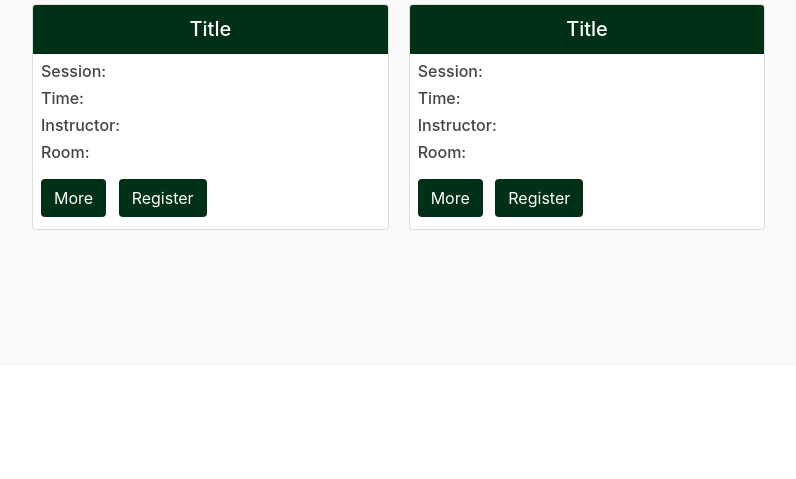
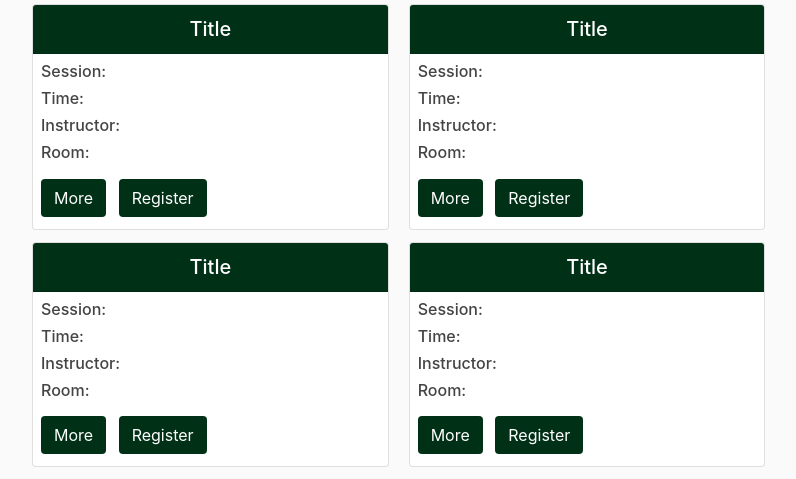
Before and after one commit to jmeyre/UYP, a Flask app: page /class_search in a window 1280 px wide. Shown: the part 434-913 px from the top of the page, without its empty margins (53-849 px from the left). Before the commit the page ends 664 px from the top, so only its background shows below. Run offline with Flask 2, Linux system fonts and the light colour scheme; parts of the project's set-up code (start-up, migrations or seed data) failed here and were passed over; some libraries are stand-ins or nearby versions.

Commit message:
Added a button with conditional rendering to add a new class

```diff
--- a/uyp/routes.py
+++ b/uyp/routes.py
@@ -28,7 +28,7 @@ def home():
 
 @app.route('/class_search')
 def class_search():
-    return render_template('class_search.html')
+    return render_template('class_search.html', title='Class Search')
 
 
 @app.route('/create_account', methods=['GET', 'POST'])
--- a/uyp/templates/class_search.html
+++ b/uyp/templates/class_search.html
@@ -8,11 +8,41 @@
         </ol>
     </nav>
 
+
     <div class="row">
         <h1 class="col-md-12 text-center">Class Search</h1>
     </div>
 
+
+    {% if current_user.category == 'Staff' %}
+        <div class="row">
+            <button type="button" class="ml-2 mt-2 mb-2 btn text-white bg-baylor-green-std">Add a new class</button>
+        </div>
+    {% endif %}
+
     <div class="card-columns">
+        <div class="card">
+            <div class="card-title">
+                <h5 class="card-header text-center text-white bg-baylor-green-std">Title</h5>
+                <h6 class="card-text ml-2 mt-2">Session:</h6>
+                <h6 class="card-text ml-2">Time:</h6>
+                <h6 class="card-text ml-2">Instructor:</h6>
+                <h6 class="card-text ml-2">Room:</h6>
+                <button type="button" class="ml-2 mt-2 btn text-white bg-baylor-green-std">More</button>
+                <button type="button" class="ml-2 mt-2 btn text-white bg-baylor-green-std">Register</button>
+            </div>
+        </div>
+        <div class="card">
+            <div class="card-title">
+                <h5 class="card-header text-center text-white bg-baylor-green-std">Title</h5>
+                <h6 class="card-text ml-2 mt-2">Session:</h6>
+                <h6 class="card-text ml-2">Time:</h6>
+                <h6 class="card-text ml-2">Instructor:</h6>
+                <h6 class="card-text ml-2">Room:</h6>
+                <button type="button" class="ml-2 mt-2 btn text-white bg-baylor-green-std">More</button>
+                <button type="button" class="ml-2 mt-2 btn text-white bg-baylor-green-std">Register</button>
+            </div>
+        </div>
         <div class="card">
             <div class="card-title">
                 <h5 class="card-header text-center text-white bg-baylor-green-std">Title</h5>
```
